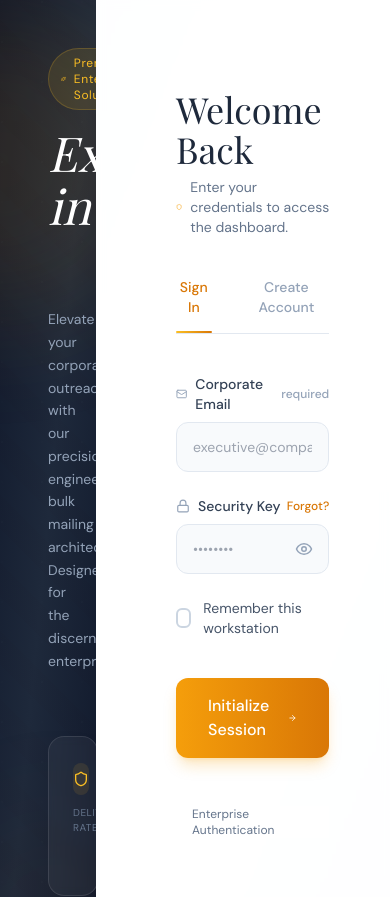
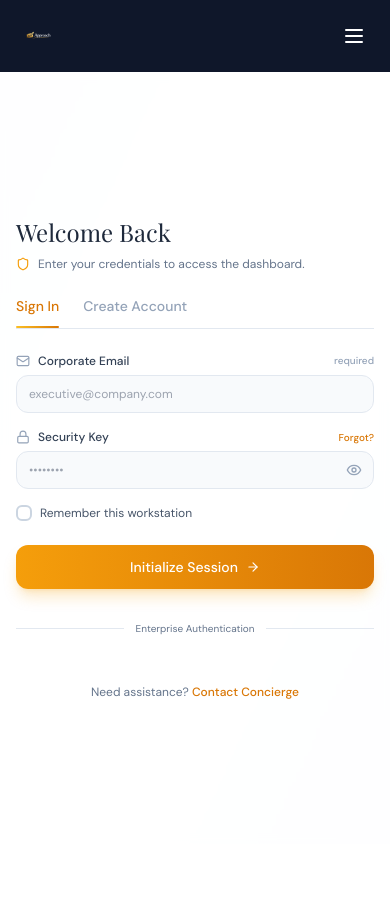
Before and after one commit to ayushsingh212/Approach, a Next.js app: page /login in a window 390 px wide. Shown: the top 897 px of the page. After the commit the page ends 844 px from the top, so only its background shows below. Built offline with nearby package versions, Linux system fonts and the light colour scheme; a web font is replaced by a local one.

Commit message:
Made the mobile page responsive

```diff
--- a/app/login/page.tsx
+++ b/app/login/page.tsx
@@ -2,13 +2,14 @@
 
 import { useState, useEffect } from "react";
 import Link from "next/link";
-import { Eye, EyeOff, ArrowRight, Shield, Sparkles, Building2, Mail, Lock, User, ChevronRight } from "lucide-react";
+import { Eye, EyeOff, ArrowRight, Shield, Sparkles, Building2, Mail, Lock, User, ChevronRight, Menu, X } from "lucide-react";
 
 export default function LoginPage() {
   const [tab, setTab] = useState<"login" | "register">("login");
   const [showPassword, setShowPassword] = useState(false);
   const [remember, setRemember] = useState(false);
   const [mounted, setMounted] = useState(false);
+  const [mobileMenuOpen, setMobileMenuOpen] = useState(false);
 
   useEffect(() => {
     setMounted(true);
@@ -17,8 +18,29 @@ export default function LoginPage() {
   if (!mounted) return null;
 
   return (
-    <div className="min-h-screen flex bg-gradient-to-br from-slate-50 via-white to-slate-50">
-      <div className="w-[42%] relative flex flex-col p-12 text-white overflow-hidden bg-gradient-to-br from-slate-900 via-slate-800 to-slate-900">
+    <div className="min-h-screen flex flex-col lg:flex-row bg-gradient-to-br from-slate-50 via-white to-slate-50">
+      {/* Mobile Header */}
+      <div className="lg:hidden flex items-center justify-between p-4 bg-slate-900 text-white">
+        <div className="flex items-center gap-2">
+          <img src="./logo.png" alt="MailBulk Logo" className="h-8 w-auto" />
+        </div>
+        <button
+          onClick={() => setMobileMenuOpen(!mobileMenuOpen)}
+          className="p-2 hover:bg-white/10 rounded-lg transition-colors"
+        >
+          {mobileMenuOpen ? <X size={24} /> : <Menu size={24} />}
+        </button>
+      </div>
+
+      {/* Left Panel - Responsive */}
+      <div className={`
+        ${mobileMenuOpen ? 'flex' : 'hidden'}
+        lg:flex lg:w-[42%]
+        flex-col p-6 lg:p-12 text-white
+        bg-gradient-to-br from-slate-900 via-slate-800 to-slate-900
+        relative overflow-hidden
+        min-h-[50vh] lg:min-h-screen
+      `}>
         <div className="absolute top-0 -left-40 w-80 h-80 bg-amber-500/20 rounded-full blur-3xl animate-pulse" />
         <div className="absolute bottom-0 -right-20 w-60 h-60 bg-amber-600/10 rounded-full blur-3xl animate-pulse delay-1000" />
 
@@ -38,22 +60,12 @@ export default function LoginPage() {
           }}
         />
 
-        {/* <div className="relative z-20 flex items-center gap-3 mb-16 group">
-          <div className="w-12 h-12 bg-gradient-to-br from-amber-400 to-amber-600 rounded-xl flex items-center justify-center shadow-2xl shadow-amber-500/20 group-hover:scale-105 transition-transform duration-300">
-            <span className="text-2xl font-bold text-white">MB</span>
-          </div>
-          <div>
-            <span className="text-2xl font-light tracking-wider" style={{ fontFamily: "'Playfair Display', serif" }}>
-              Mail<span className="font-bold text-amber-400">Bulk</span>
-            </span>
-            <div className="text-[10px] tracking-wider text-amber-400/60 uppercase">Enterprise Suite</div>
-          </div>
-        </div> */}
-        <div>
-          <img src="./logo.png" alt="MailBulk Logo"  />
+        {/* Logo - Hidden on mobile header, shown in panel */}
+        <div className="hidden lg:block mb-8 lg:mb-16">
+          <img src="./logo.png" alt="MailBulk Logo" className="h-10 lg:h-12 w-auto" />
         </div>
 
-        <div className="relative z-10 flex-1 flex flex-col justify-center max-w-[380px]">
+        <div className="relative z-10 flex-1 flex flex-col justify-center max-w-[380px] mx-auto lg:mx-0">
           <div className="mb-4 inline-flex">
             <span className="inline-flex items-center gap-2 text-amber-400 text-xs tracking-wider bg-amber-400/10 px-3 py-1.5 rounded-full border border-amber-400/20">
               <Sparkles size={12} />
@@ -62,7 +74,7 @@ export default function LoginPage() {
           </div>
 
           <h1
-            className="text-5xl leading-[1.1] mb-6 text-white"
+            className="text-3xl lg:text-5xl leading-[1.1] mb-4 lg:mb-6 text-white"
             style={{ fontFamily: "'Playfair Display', serif", fontStyle: "italic" }}
           >
             Excellence in
@@ -71,49 +83,51 @@ export default function LoginPage() {
             </span>
           </h1>
 
-          <p className="text-sm leading-relaxed text-slate-400 mb-8 max-w-xs">
+          <p className="text-xs lg:text-sm leading-relaxed text-slate-400 mb-6 lg:mb-8 max-w-xs">
             Elevate your corporate outreach with our precision-engineered bulk
             mailing architecture. Designed for the discerning enterprise.
           </p>
 
-          <div className="grid grid-cols-2 gap-6 mt-8 p-6 bg-white/5 backdrop-blur-sm rounded-2xl border border-white/10">
+          <div className="grid grid-cols-2 gap-4 lg:gap-6 mt-4 lg:mt-8 p-4 lg:p-6 bg-white/5 backdrop-blur-sm rounded-2xl border border-white/10">
             <div>
-              <div className="flex items-center gap-2 mb-2">
-                <div className="w-8 h-8 rounded-lg bg-amber-400/10 flex items-center justify-center">
-                  <Shield size={16} className="text-amber-400" />
+              <div className="flex items-center gap-1 lg:gap-2 mb-1 lg:mb-2">
+                <div className="w-6 h-6 lg:w-8 lg:h-8 rounded-lg bg-amber-400/10 flex items-center justify-center">
+                  <Shield size={14} className="lg:hidden text-amber-400" />
+                  <Shield size={16} className="hidden lg:block text-amber-400" />
                 </div>
                 <div
-                  className="text-3xl font-bold text-amber-400"
+                  className="text-2xl lg:text-3xl font-bold text-amber-400"
                   style={{ fontFamily: "'DM Sans', sans-serif" }}
                 >
                   99.9%
                 </div>
               </div>
-              <div className="text-[10px] tracking-wider uppercase text-slate-500">
+              <div className="text-[8px] lg:text-[10px] tracking-wider uppercase text-slate-500">
                 Deliverability Rate
               </div>
             </div>
 
             <div>
-              <div className="flex items-center gap-2 mb-2">
-                <div className="w-8 h-8 rounded-lg bg-amber-400/10 flex items-center justify-center">
-                  <Building2 size={16} className="text-amber-400" />
+              <div className="flex items-center gap-1 lg:gap-2 mb-1 lg:mb-2">
+                <div className="w-6 h-6 lg:w-8 lg:h-8 rounded-lg bg-amber-400/10 flex items-center justify-center">
+                  <Building2 size={14} className="lg:hidden text-amber-400" />
+                  <Building2 size={16} className="hidden lg:block text-amber-400" />
                 </div>
                 <div
-                  className="text-3xl font-bold text-amber-400"
+                  className="text-2xl lg:text-3xl font-bold text-amber-400"
                   style={{ fontFamily: "'DM Sans', sans-serif" }}
                 >
                   Tier 1
                 </div>
               </div>
-              <div className="text-[10px] tracking-wider uppercase text-slate-500">
+              <div className="text-[8px] lg:text-[10px] tracking-wider uppercase text-slate-500">
                 Global Infrastructure
               </div>
             </div>
           </div>
         </div>
 
-        <div className="relative z-10 flex justify-between items-center pt-12 border-t border-white/5">
+        <div className="relative z-10 hidden lg:flex justify-between items-center pt-12 border-t border-white/5">
           <div className="text-[10px] tracking-wider text-slate-600">
             © 2024 MailBulk Global.
           </div>
@@ -125,27 +139,30 @@ export default function LoginPage() {
         </div>
       </div>
 
-      <div className="flex-1 flex flex-col justify-center px-20 py-12 bg-white/80 backdrop-blur-sm">
+      {/* Right Panel - Responsive */}
+      <div className="flex-1 flex flex-col justify-center px-4 sm:px-8 lg:px-20 py-8 lg:py-12 bg-white/80 backdrop-blur-sm">
         <div className="max-w-[440px] w-full mx-auto animate-fade-up">
-          <div className="mb-10">
+          <div className="mb-6 lg:mb-10">
             <h2
-              className="text-4xl mb-2 text-slate-800"
+              className="text-2xl sm:text-3xl lg:text-4xl mb-2 text-slate-800"
               style={{ fontFamily: "'Playfair Display', serif" }}
             >
               {tab === "login" ? "Welcome Back" : "Begin Journey"}
             </h2>
-            <p className="text-sm text-slate-500 flex items-center gap-2">
-              <Shield size={14} className="text-amber-500" />
-              {tab === "login" ? "Enter your credentials to access the dashboard." : "Create your enterprise account."}
+            <p className="text-xs sm:text-sm text-slate-500 flex items-center gap-2">
+              <Shield size={14} className="text-amber-500 flex-shrink-0" />
+              <span>
+                {tab === "login" ? "Enter your credentials to access the dashboard." : "Create your enterprise account."}
+              </span>
             </p>
           </div>
 
-          <div className="flex gap-8 mb-10 border-b border-slate-200">
+          <div className="flex gap-6 lg:gap-8 mb-6 lg:mb-10 border-b border-slate-200 overflow-x-auto">
             {(["login", "register"] as const).map((t) => (
               <button
                 key={t}
                 onClick={() => setTab(t)}
-                className={`pb-4 text-sm font-medium transition-all duration-300 relative ${
+                className={`pb-3 lg:pb-4 text-sm font-medium transition-all duration-300 relative whitespace-nowrap ${
                   tab === t
                     ? "text-amber-600"
                     : "text-slate-400 hover:text-slate-600"
@@ -217,31 +234,31 @@ function LoginForm({
   setRemember: (v: boolean) => void;
 }) {
   return (
-    <form className="flex flex-col gap-6" onSubmit={(e) => e.preventDefault()}>
-      <div className="space-y-2">
-        <label className="text-sm font-medium text-slate-700 flex items-center justify-between">
+    <form className="flex flex-col gap-4 lg:gap-6" onSubmit={(e) => e.preventDefault()}>
+      <div className="space-y-1.5 lg:space-y-2">
+        <label className="text-xs lg:text-sm font-medium text-slate-700 flex items-center justify-between">
           <span className="flex items-center gap-2">
             <Mail size={14} className="text-slate-400" />
             Corporate Email
           </span>
-          <span className="text-xs text-slate-400">required</span>
+          <span className="text-[10px] lg:text-xs text-slate-400">required</span>
         </label>
         <input
           type="email"
-          className="w-full px-4 py-3.5 bg-slate-50 border border-slate-200 rounded-xl focus:outline-none focus:ring-2 focus:ring-amber-400/20 focus:border-amber-400 transition-all duration-300 text-sm"
+          className="w-full px-3 lg:px-4 py-2.5 lg:py-3.5 bg-slate-50 border border-slate-200 rounded-xl focus:outline-none focus:ring-2 focus:ring-amber-400/20 focus:border-amber-400 transition-all duration-300 text-xs lg:text-sm"
           placeholder="executive@company.com"
         />
       </div>
 
-      <div className="space-y-2">
+      <div className="space-y-1.5 lg:space-y-2">
         <div className="flex items-center justify-between">
-          <label className="text-sm font-medium text-slate-700 flex items-center gap-2">
+          <label className="text-xs lg:text-sm font-medium text-slate-700 flex items-center gap-2">
             <Lock size={14} className="text-slate-400" />
             Security Key
           </label>
           <button
             type="button"
-            className="text-xs font-medium text-amber-600 hover:text-amber-700 transition-colors"
+            className="text-[10px] lg:text-xs font-medium text-amber-600 hover:text-amber-700 transition-colors"
           >
             Forgot?
           </button>
@@ -249,32 +266,33 @@ function LoginForm({
         <div className="relative">
           <input
             type={showPassword ? "text" : "password"}
-            className="w-full px-4 py-3.5 bg-slate-50 border border-slate-200 rounded-xl focus:outline-none focus:ring-2 focus:ring-amber-400/20 focus:border-amber-400 transition-all duration-300 pr-12 text-sm"
+            className="w-full px-3 lg:px-4 py-2.5 lg:py-3.5 bg-slate-50 border border-slate-200 rounded-xl focus:outline-none focus:ring-2 focus:ring-amber-400/20 focus:border-amber-400 transition-all duration-300 pr-10 lg:pr-12 text-xs lg:text-sm"
             placeholder="••••••••"
           />
           <button
             type="button"
             onClick={() => setShowPassword(!showPassword)}
-            className="absolute right-4 top-1/2 -translate-y-1/2 text-slate-400 hover:text-amber-600 transition-colors"
+            className="absolute right-3 lg:right-4 top-1/2 -translate-y-1/2 text-slate-400 hover:text-amber-600 transition-colors"
           >
-            {showPassword ? <EyeOff size={18} /> : <Eye size={18} />}
+            {showPassword ? <EyeOff size={16} className="lg:hidden" /> : <Eye size={16} className="lg:hidden" />}
+            {showPassword ? <EyeOff size={18} className="hidden lg:block" /> : <Eye size={18} className="hidden lg:block" />}
           </button>
         </div>
       </div>
 
       <div className="flex items-center justify-between">
-        <label className="flex items-center gap-3 cursor-pointer">
+        <label className="flex items-center gap-2 lg:gap-3 cursor-pointer">
           <button
             type="button"
             onClick={() => setRemember(!remember)}
-            className={`w-5 h-5 rounded-md border-2 transition-all duration-300 flex items-center justify-center ${
+            className={`w-4 h-4 lg:w-5 lg:h-5 rounded-md border-2 transition-all duration-300 flex items-center justify-center ${
               remember
                 ? "bg-gradient-to-r from-amber-400 to-amber-600 border-amber-400"
                 : "border-slate-300 hover:border-amber-400"
             }`}
           >
             {remember && (
-              <svg width="12" height="9" viewBox="0 0 12 9" fill="none">
+              <svg width="10" height="7" viewBox="0 0 12 9" fill="none" className="lg:w-3 lg:h-2.5">
                 <path
                   d="M1 4L4.5 7.5L11 1"
                   stroke="white"
@@ -284,53 +302,32 @@ function LoginForm({
               </svg>
             )}
           </button>
-          <span className="text-sm text-slate-600">Remember this workstation</span>
+          <span className="text-xs lg:text-sm text-slate-600">Remember this workstation</span>
         </label>
       </div>
 
       <Link
         href="/compose"
-        className="group relative inline-flex items-center justify-center px-8 py-4 font-medium text-white bg-gradient-to-r from-amber-500 to-amber-600 rounded-xl overflow-hidden shadow-lg shadow-amber-500/25 hover:shadow-xl hover:shadow-amber-500/30 transition-all duration-300 mt-4"
+        className="group relative inline-flex items-center justify-center px-6 lg:px-8 py-3 lg:py-4 font-medium text-white bg-gradient-to-r from-amber-500 to-amber-600 rounded-xl overflow-hidden shadow-lg shadow-amber-500/25 hover:shadow-xl hover:shadow-amber-500/30 transition-all duration-300 mt-2 lg:mt-4 text-sm lg:text-base"
       >
         <span className="absolute inset-0 bg-gradient-to-r from-amber-400 to-amber-500 opacity-0 group-hover:opacity-100 transition-opacity duration-300" />
-        <span className="relative flex items-center gap-3">
+        <span className="relative flex items-center gap-2 lg:gap-3">
           Initialize Session
-          <ArrowRight size={16} className="group-hover:translate-x-1 transition-transform" />
+          <ArrowRight size={14} className="lg:hidden group-hover:translate-x-1 transition-transform" />
+          <ArrowRight size={16} className="hidden lg:block group-hover:translate-x-1 transition-transform" />
         </span>
       </Link>
 
-      <div className="relative my-6">
+      <div className="relative my-4 lg:my-6">
         <div className="absolute inset-0 flex items-center">
           <div className="w-full border-t border-slate-200"></div>
         </div>
-        <div className="relative flex justify-center text-xs">
-          <span className="px-4 bg-white text-slate-500">Enterprise Authentication</span>
+        <div className="relative flex justify-center text-[10px] lg:text-xs">
+          <span className="px-3 lg:px-4 bg-white text-slate-500">Enterprise Authentication</span>
         </div>
       </div>
 
-      {/* <div className="grid grid-cols-2 gap-3">
-        {[
-          { name: "Enterprise", icon: "🏢", bg: "from-blue-500 to-blue-600" },
-          { name: "Azure", icon: "☁️", bg: "from-sky-500 to-sky-600" },
-          { name: "Google", icon: "G", bg: "from-red-500 to-red-600" },
-          { name: "Okta", icon: "🔐", bg: "from-green-500 to-green-600" }
-        ].map((provider) => (
-          <button
-            key={provider.name}
-            type="button"
-            className="flex items-center justify-center gap-2 px-4 py-3 bg-white border border-slate-200 rounded-xl hover:border-amber-400 hover:bg-amber-50/30 transition-all duration-300 group"
-          >
-            <span className={`w-6 h-6 rounded-md bg-gradient-to-br ${provider.bg} flex items-center justify-center text-white text-xs font-bold`}>
-              {provider.icon}
-            </span>
-            <span className="text-xs font-medium text-slate-600 group-hover:text-amber-600">
-              {provider.name}
-            </span>
-          </button>
-        ))}
-      </div> */}
-
-      <p className="text-center text-sm text-slate-500 mt-6">
+      <p className="text-center text-xs lg:text-sm text-slate-500 mt-4 lg:mt-6">
         Need assistance?{' '}
         <button
           type="button"
@@ -346,80 +343,81 @@ function LoginForm({
 
 function RegisterForm() {
   return (
-    <form className="flex flex-col gap-5" onSubmit={(e) => e.preventDefault()}>
-      <div className="grid grid-cols-2 gap-4">
-        <div className="space-y-2">
-          <label className="text-sm font-medium text-slate-700 flex items-center gap-2">
+    <form className="flex flex-col gap-4 lg:gap-5" onSubmit={(e) => e.preventDefault()}>
+      <div className="grid grid-cols-2 gap-3 lg:gap-4">
+        <div className="space-y-1.5 lg:space-y-2">
+          <label className="text-xs lg:text-sm font-medium text-slate-700 flex items-center gap-2">
             <User size={14} className="text-slate-400" />
             First Name
           </label>
           <input
             type="text"
-            className="w-full px-4 py-3.5 bg-slate-50 border border-slate-200 rounded-xl focus:outline-none focus:ring-2 focus:ring-amber-400/20 focus:border-amber-400 transition-all duration-300 text-sm"
+            className="w-full px-3 lg:px-4 py-2.5 lg:py-3.5 bg-slate-50 border border-slate-200 rounded-xl focus:outline-none focus:ring-2 focus:ring-amber-400/20 focus:border-amber-400 transition-all duration-300 text-xs lg:text-sm"
             placeholder="Jonathan"
           />
         </div>
-        <div className="space-y-2">
-          <label className="text-sm font-medium text-slate-700 flex items-center gap-2">
+        <div className="space-y-1.5 lg:space-y-2">
+          <label className="text-xs lg:text-sm font-medium text-slate-700 flex items-center gap-2">
             <User size={14} className="text-slate-400" />
             Last Name
           </label>
           <input
             type="text"
-            className="w-full px-4 py-3.5 bg-slate-50 border border-slate-200 rounded-xl focus:outline-none focus:ring-2 focus:ring-amber-400/20 focus:border-amber-400 transition-all duration-300 text-sm"
+            className="w-full px-3 lg:px-4 py-2.5 lg:py-3.5 bg-slate-50 border border-slate-200 rounded-xl focus:outline-none focus:ring-2 focus:ring-amber-400/20 focus:border-amber-400 transition-all duration-300 text-xs lg:text-sm"
             placeholder="Doe"
           />
         </div>
       </div>
 
-      <div className="space-y-2">
-        <label className="text-sm font-medium text-slate-700 flex items-center gap-2">
+      <div className="space-y-1.5 lg:space-y-2">
+        <label className="text-xs lg:text-sm font-medium text-slate-700 flex items-center gap-2">
           <Mail size={14} className="text-slate-400" />
           Corporate Email
         </label>
         <input
           type="email"
-          className="w-full px-4 py-3.5 bg-slate-50 border border-slate-200 rounded-xl focus:outline-none focus:ring-2 focus:ring-amber-400/20 focus:border-amber-400 transition-all duration-300 text-sm"
+          className="w-full px-3 lg:px-4 py-2.5 lg:py-3.5 bg-slate-50 border border-slate-200 rounded-xl focus:outline-none focus:ring-2 focus:ring-amber-400/20 focus:border-amber-400 transition-all duration-300 text-xs lg:text-sm"
           placeholder="executive@company.com"
         />
       </div>
 
-      <div className="space-y-2">
-        <label className="text-sm font-medium text-slate-700 flex items-center gap-2">
+      <div className="space-y-1.5 lg:space-y-2">
+        <label className="text-xs lg:text-sm font-medium text-slate-700 flex items-center gap-2">
           <Building2 size={14} className="text-slate-400" />
           Organization
         </label>
         <input
           type="text"
-          className="w-full px-4 py-3.5 bg-slate-50 border border-slate-200 rounded-xl focus:outline-none focus:ring-2 focus:ring-amber-400/20 focus:border-amber-400 transition-all duration-300 text-sm"
+          className="w-full px-3 lg:px-4 py-2.5 lg:py-3.5 bg-slate-50 border border-slate-200 rounded-xl focus:outline-none focus:ring-2 focus:ring-amber-400/20 focus:border-amber-400 transition-all duration-300 text-xs lg:text-sm"
           placeholder="Global Logistics Corp."
         />
       </div>
 
-      <div className="space-y-2">
-        <label className="text-sm font-medium text-slate-700 flex items-center gap-2">
+      <div className="space-y-1.5 lg:space-y-2">
+        <label className="text-xs lg:text-sm font-medium text-slate-700 flex items-center gap-2">
           <Lock size={14} className="text-slate-400" />
           Access Key
         </label>
         <input
           type="password"
-          className="w-full px-4 py-3.5 bg-slate-50 border border-slate-200 rounded-xl focus:outline-none focus:ring-2 focus:ring-amber-400/20 focus:border-amber-400 transition-all duration-300 text-sm"
+          className="w-full px-3 lg:px-4 py-2.5 lg:py-3.5 bg-slate-50 border border-slate-200 rounded-xl focus:outline-none focus:ring-2 focus:ring-amber-400/20 focus:border-amber-400 transition-all duration-300 text-xs lg:text-sm"
           placeholder="••••••••"
         />
       </div>
 
       <Link
         href="/compose"
-        className="group relative inline-flex items-center justify-center px-8 py-4 font-medium text-white bg-gradient-to-r from-amber-500 to-amber-600 rounded-xl overflow-hidden shadow-lg shadow-amber-500/25 hover:shadow-xl hover:shadow-amber-500/30 transition-all duration-300 mt-4"
+        className="group relative inline-flex items-center justify-center px-6 lg:px-8 py-3 lg:py-4 font-medium text-white bg-gradient-to-r from-amber-500 to-amber-600 rounded-xl overflow-hidden shadow-lg shadow-amber-500/25 hover:shadow-xl hover:shadow-amber-500/30 transition-all duration-300 mt-2 lg:mt-4 text-sm lg:text-base"
       >
         <span className="absolute inset-0 bg-gradient-to-r from-amber-400 to-amber-500 opacity-0 group-hover:opacity-100 transition-opacity duration-300" />
-        <span className="relative flex items-center gap-3">
+        <span className="relative flex items-center gap-2 lg:gap-3">
           Create Account
-          <ChevronRight size={16} className="group-hover:translate-x-1 transition-transform" />
+          <ChevronRight size={14} className="lg:hidden group-hover:translate-x-1 transition-transform" />
+          <ChevronRight size={16} className="hidden lg:block group-hover:translate-x-1 transition-transform" />
         </span>
       </Link>
 
-      <p className="text-center text-sm text-slate-500 mt-4">
+      <p className="text-center text-xs lg:text-sm text-slate-500 mt-2 lg:mt-4">
         Already registered?{' '}
         <button
           type="button"
```
